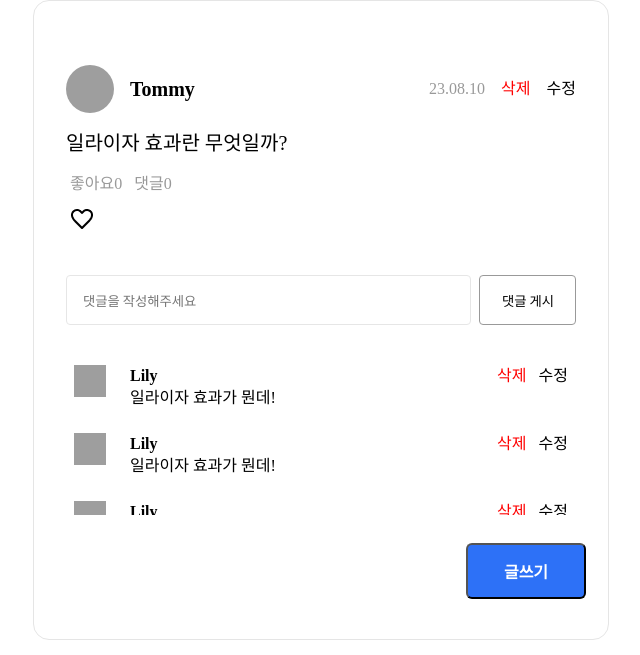
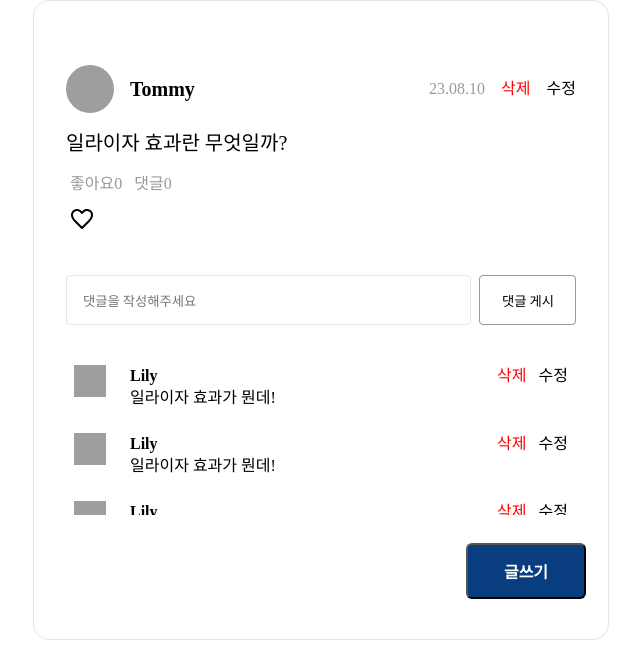
Before and after one commit to wecode-bootcamp-korea/48-1st-B-frontend, a React app: page /post-list in a window 1280 px wide. In both pictures the pointer is over the button "글쓰기". Shown: the whole page, without its empty margins (319-959 px from the left). Built offline with nearby package versions, Linux system fonts and the light colour scheme; grey boxes are pictures that could not be loaded.

Commit message:
Modify : PostList.scss의 버튼hover 추가

```diff
--- a/src/pages/PostList/PostList.scss
+++ b/src/pages/PostList/PostList.scss
@@ -47,6 +47,11 @@
       font-style: normal;
       font-weight: 800;
       line-height: normal;
+
+      &:hover {
+        border-radius: 6px;
+        background: #083e7f;
+      }
     }
   }
 }
```
